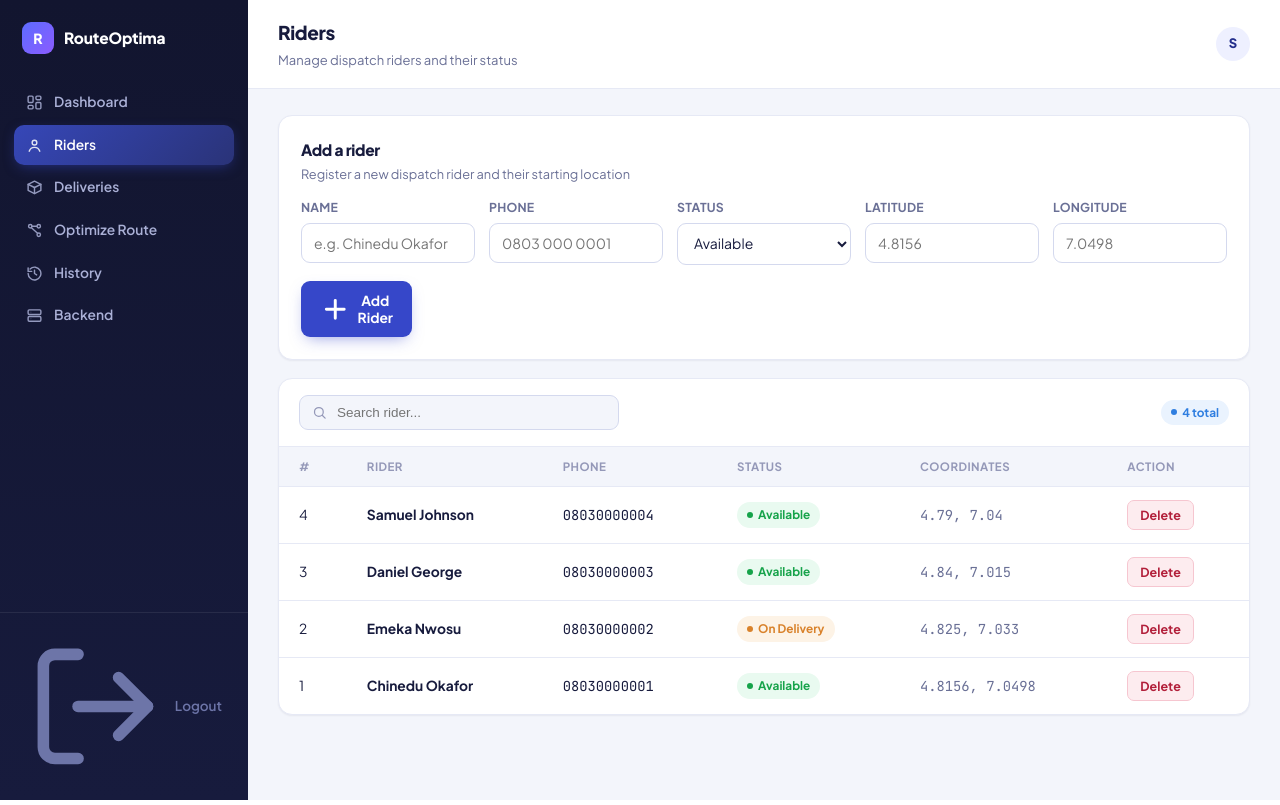
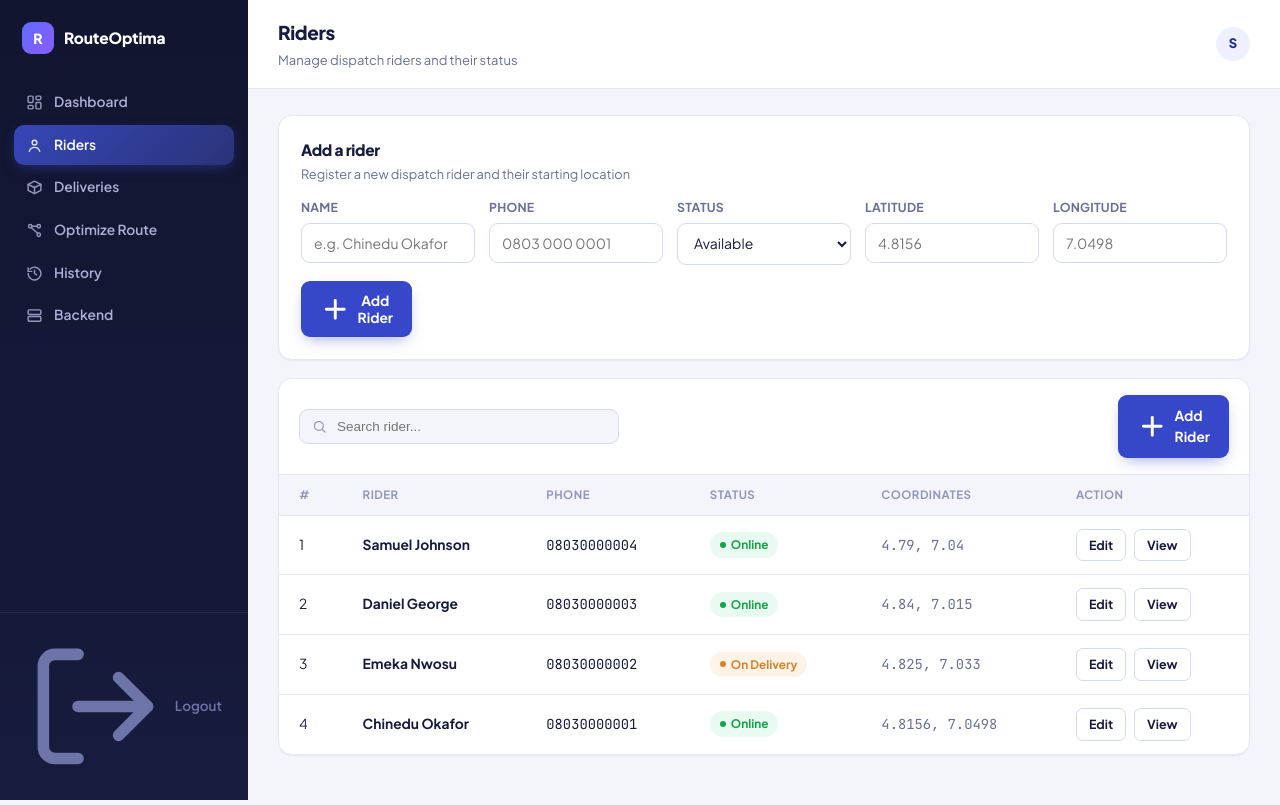
Before and after one commit to Iamspecialluuu/routeoptima, a Flask app: page /riders in a window 1280 px wide. Run offline with Flask 3, Linux system fonts and the light colour scheme; the visitor is signed in with stand-in values (Sample User, id 1); data comes from the database, SQL or seed files in the repository.

Commit message:
Update riders.html

```diff
--- a/routeoptima_redesigned/templates/riders.html
+++ b/routeoptima_redesigned/templates/riders.html
@@ -3,59 +3,121 @@
 {% block content %}
 
 <div class="card card-pad" style="margin-bottom:18px">
-  <div class="section-title"><div><h2>Add a rider</h2><p>Register a new dispatch rider and their starting location</p></div></div>
+  <div class="section-title">
+    <div>
+      <h2>Add a rider</h2>
+      <p>Register a new dispatch rider and their starting location</p>
+    </div>
+  </div>
   <form method="post">
     <div class="form-row">
-      <div><label class="f-label">Name</label><input class="f-input" name="name" placeholder="e.g. Chinedu Okafor" required></div>
-      <div><label class="f-label">Phone</label><input class="f-input" name="phone" placeholder="0803 000 0001" required></div>
-      <div><label class="f-label">Status</label>
+      <div>
+        <label class="f-label">Name</label>
+        <input class="f-input" name="name" placeholder="e.g. Chinedu Okafor" required>
+      </div>
+      <div>
+        <label class="f-label">Phone</label>
+        <input class="f-input" name="phone" placeholder="0803 000 0001" required>
+      </div>
+      <div>
+        <label class="f-label">Status</label>
         <select class="f-input" name="status">
-          <option>Available</option><option>On Delivery</option><option>Offline</option>
+          <option>Available</option>
+          <option>On Delivery</option>
+          <option>Offline</option>
         </select>
       </div>
-      <div><label class="f-label">Latitude</label><input class="f-input" name="latitude" placeholder="4.8156" required></div>
-      <div><label class="f-label">Longitude</label><input class="f-input" name="longitude" placeholder="7.0498" required></div>
+      <div>
+        <label class="f-label">Latitude</label>
+        <input class="f-input" name="latitude" placeholder="4.8156" required>
       </div>
-    <button class="btn btn-primary">{{ic.icon('plus')}}Add Rider</button>
+      <div>
+        <label class="f-label">Longitude</label>
+        <input class="f-input" name="longitude" placeholder="7.0498" required>
+      </div>
+    </div>
+    <button class="btn btn-primary">{{ ic.icon('plus') }} Add Rider</button>
   </form>
 </div>
 
 <div class="table-card">
   <div class="table-toolbar">
-    <div class="search-box">{{ic.icon('search')}}<input id="riderSearch" placeholder="Search rider..." oninput="filterRiders()"></div>
-    <span class="badge badge-blue">{{riders|length}} total</span>
+    <div class="search-box">
+      {{ ic.icon('search') }}
+      <input id="riderSearch" placeholder="Search rider..." oninput="filterRiders()">
     </div>
+    <a href="{{ url_for('riders') }}" class="btn btn-primary">
+      {{ ic.icon('plus') }} Add Rider
+    </a>
+  </div>
+
   <table class="data" id="riderTable">
-    <tr><th>#</th><th>Rider</th><th>Phone</th><th>Status</th><th>Coordinates</th><th>Action</th></tr>
+    <thead>
+      <tr>
+        <th>#</th>
+        <th>Rider</th>
+        <th>Phone</th>
+        <th>Status</th>
+        <th>Coordinates</th>
+        <th>Action</th>
+      </tr>
+    </thead>
+    <tbody>
       {% for r in riders %}
       <tr>
-      <td>{{r.id}}</td>
-      <td style="font-weight:700">{{r.name}}</td>
-      <td class="mono">{{r.phone}}</td>
+        <td>{{ loop.index }}</td>
+        <td style="font-weight:700">{{ r.name }}</td>
+        <td class="mono">{{ r.phone }}</td>
         <td>
-        {% if r.status=='Available' %}<span class="badge badge-green">Available</span>
-        {% elif r.status=='On Delivery' %}<span class="badge badge-amber">On Delivery</span>
-        {% else %}<span class="badge badge-grey">Offline</span>{% endif %}
+          {% if r.status == 'Available' %}
+            <span class="badge badge-green">Online</span>
+          {% elif r.status == 'On Delivery' %}
+            <span class="badge badge-amber">On Delivery</span>
+          {% else %}
+            <span class="badge badge-grey">Offline</span>
+          {% endif %}
         </td>
-      <td class="mono" style="color:var(--text-muted)">{{r.latitude}}, {{r.longitude}}</td>
+        <td class="mono" style="color:var(--text-muted)">
+          {{ r.latitude }}, {{ r.longitude }}
+        </td>
         <td>
-        <form method="post" action="{{url_for('delete_rider',rider_id=r.id)}}" onsubmit="return confirm('Delete this rider?')">
+          <div style="display:flex; gap:8px;">
+            <!-- Edit Button -->
+            <a href="{{ url_for('edit_rider', rider_id=r.id) }}" class="btn btn-sm btn-outline">
+              Edit
+            </a>
+
+            <!-- View Button -->
+            <a href="{{ url_for('view_rider', rider_id=r.id) }}" class="btn btn-sm btn-outline">
+              View
+            </a>
+
+            <!-- Optional: Keep Delete if you still want it -->
+            <!--
+            <form method="post" action="{{ url_for('delete_rider', rider_id=r.id) }}"
+                  onsubmit="return confirm('Delete this rider?')" style="display:inline;">
               <button class="btn btn-sm btn-danger-ghost">Delete</button>
             </form>
+            -->
+          </div>
         </td>
       </tr>
       {% else %}
-    <tr class="empty-row"><td colspan="6">No riders yet — add your first rider above.</td></tr>
+      <tr class="empty-row">
+        <td colspan="6">No riders yet — add your first rider above.</td>
+      </tr>
       {% endfor %}
+    </tbody>
   </table>
 </div>
+
 {% endblock %}
 
 {% block scripts %}
 <script>
-function filterRiders(){
-  const q=document.getElementById('riderSearch').value.toLowerCase();
-  document.querySelectorAll('#riderTable tr:not(:first-child)').forEach(row=>{
+function filterRiders() {
+  const q = document.getElementById('riderSearch').value.toLowerCase();
+  document.querySelectorAll('#riderTable tbody tr').forEach(row => {
     row.style.display = row.textContent.toLowerCase().includes(q) ? '' : 'none';
   });
 }
```
Lines whose indentation alone changed are shown as unchanged.
